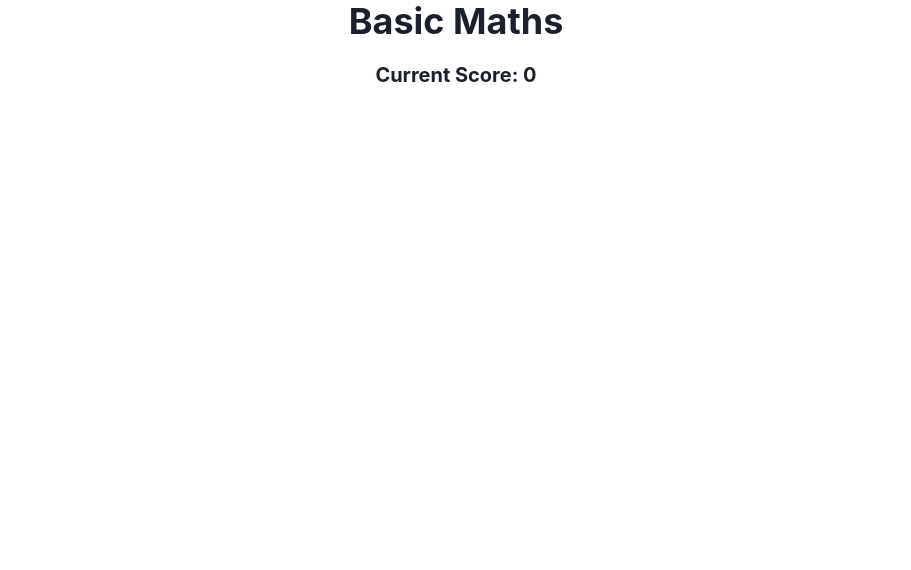
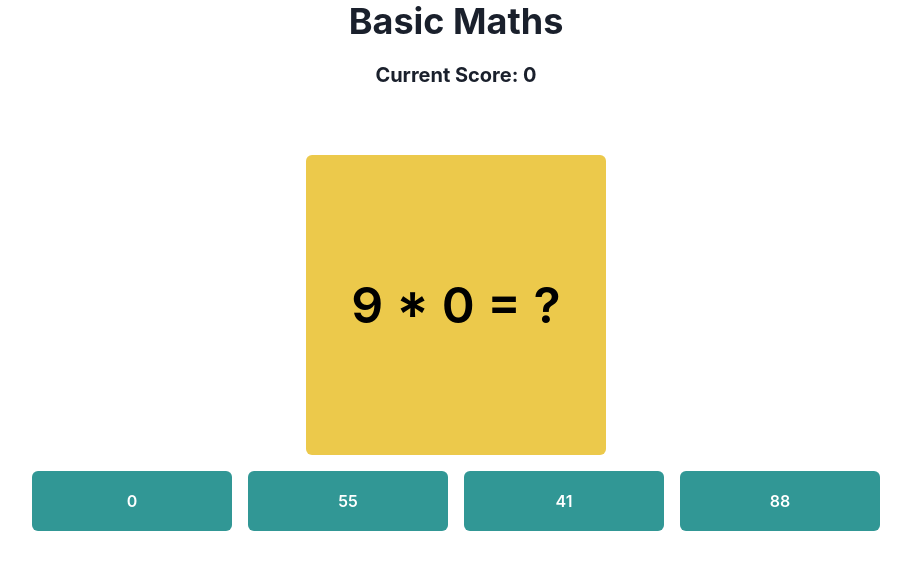
Before and after one commit to anirudhkaushik2003/BRED-Game, a React (Create React App) app in the folder pop-balloons/: page / in a window 1280 px wide. Shown: the top 570 px of the page, without its empty margins (184-1095 px from the left). Built offline with nearby package versions, Linux system fonts and the light colour scheme.

Commit message:
math interface

```diff
--- a/pop-balloons/src/App.tsx
+++ b/pop-balloons/src/App.tsx
@@ -4,13 +4,19 @@ import CanvasBoard from "./components/CanvasBoard";
 import ScoreCard from "./components/ScoreCard";
 import store from "./store";
 
+import TextButtons from "./components/Questions";
+import getEquation from "./components/Equations";
+
 const App = () => {
+
+  var [question, answer, rand1, rand2, rand3] = getEquation();
   return (
     <Provider store={store}>
       <ChakraProvider>
         <Container maxW="container.lg" centerContent>
           <Heading as="h1" size="xl">Basic Maths</Heading>
           <ScoreCard />
+          <TextButtons equation={[question, answer, rand1, rand2, rand3]}/>
         </Container>
       </ChakraProvider>
     </Provider>
--- /dev/null
+++ b/pop-balloons/src/components/Equations.tsx
@@ -0,0 +1,66 @@
+
+
+const Equations = () => {
+
+    // generate 2 random numbers
+    var type = Math.floor(Math.random() * 4); // addition, subtraction, multiplication, division
+
+    switch (type) {
+        // if 1, addition
+        case 1:
+            var num1 = Math.floor(Math.random() * 100);
+            var num2 = Math.floor(Math.random() * 100);
+            var answer = num1 + num2;
+            var operand = "+"
+            break;
+
+        // if 2, subtraction
+        case 2:
+            var num1 = Math.floor(Math.random() * 100);
+            var num2 = Math.floor(Math.random() * 100);
+            var answer = num1 - num2;
+            var operand = "-"
+            break;
+
+        // if 3, multiplication
+        case 3:
+            var num1 = Math.floor(Math.random() * 20);
+            var num2 = Math.floor(Math.random() * 20);
+            var answer = num1 * num2;
+            var operand = "*"
+            break;
+
+        // if 4, division
+        case 4:
+            var num1 = Math.floor(Math.random() * 10);
+            var num2 = Math.floor(Math.random() * 10);
+            var answer = num1;
+            var operand = "/"
+            num1 = num1 * num2;
+            break;
+
+        default:
+            var num1 = Math.floor(Math.random() * 100);
+            var num2 = Math.floor(Math.random() * 100);
+            var answer = num1 + num2;
+            var operand = "+"
+            break;
+
+    }
+
+    // format question as string
+    var question = num1 + " " + operand + " " + num2 + " " + "=" + " ?";
+
+    // generate a random answer to confuse
+    var rand1 = Math.floor(Math.random() * 100);
+    var rand2 = Math.floor(Math.random() * 100);
+    var rand3 = Math.floor(Math.random() * 100);
+
+    // return questiom, answer, and 3 random answers
+    return [question, answer, rand1, rand2, rand3];
+
+
+
+};
+
+export default Equations;
--- /dev/null
+++ b/pop-balloons/src/components/Questions.tsx
@@ -0,0 +1,38 @@
+import { Button } from "@chakra-ui/button";
+import { Stack, VStack } from "@chakra-ui/layout";
+import { Box } from "@chakra-ui/react";
+interface Props {
+    equation: Array<number | string>;
+}
+
+const TextButtons: React.FC<Props> = ({ equation }) => {
+    // You can now use equation in your component
+    return (
+        // align div center
+
+        <Box
+            display='flex'
+            alignItems='center'
+            justifyContent='center'
+            width='100%'
+            py={12}
+            bgPosition='center'
+            bgRepeat='no-repeat'
+            mb={2}
+        >
+            <VStack spacing={4} align="center">
+                <Button colorScheme='yellow' fontSize="50px" height="300px" width="300px"> {equation[0]}</Button>
+                <Stack spacing={4} direction='row' align='center'>
+                    <Button colorScheme='teal'  height="60px" width="200px">{equation[1]}</Button>
+                    <Button colorScheme='teal'  height="60px" width="200px">{equation[2]}</Button>
+                    <Button colorScheme='teal'  height="60px" width="200px">{equation[3]}</Button>
+                    <Button colorScheme='teal'  height="60px" width="200px">{equation[4]}</Button>
+                </Stack>
+            </VStack>
+
+        </Box>
+
+    );
+};
+
+export default TextButtons;
```
